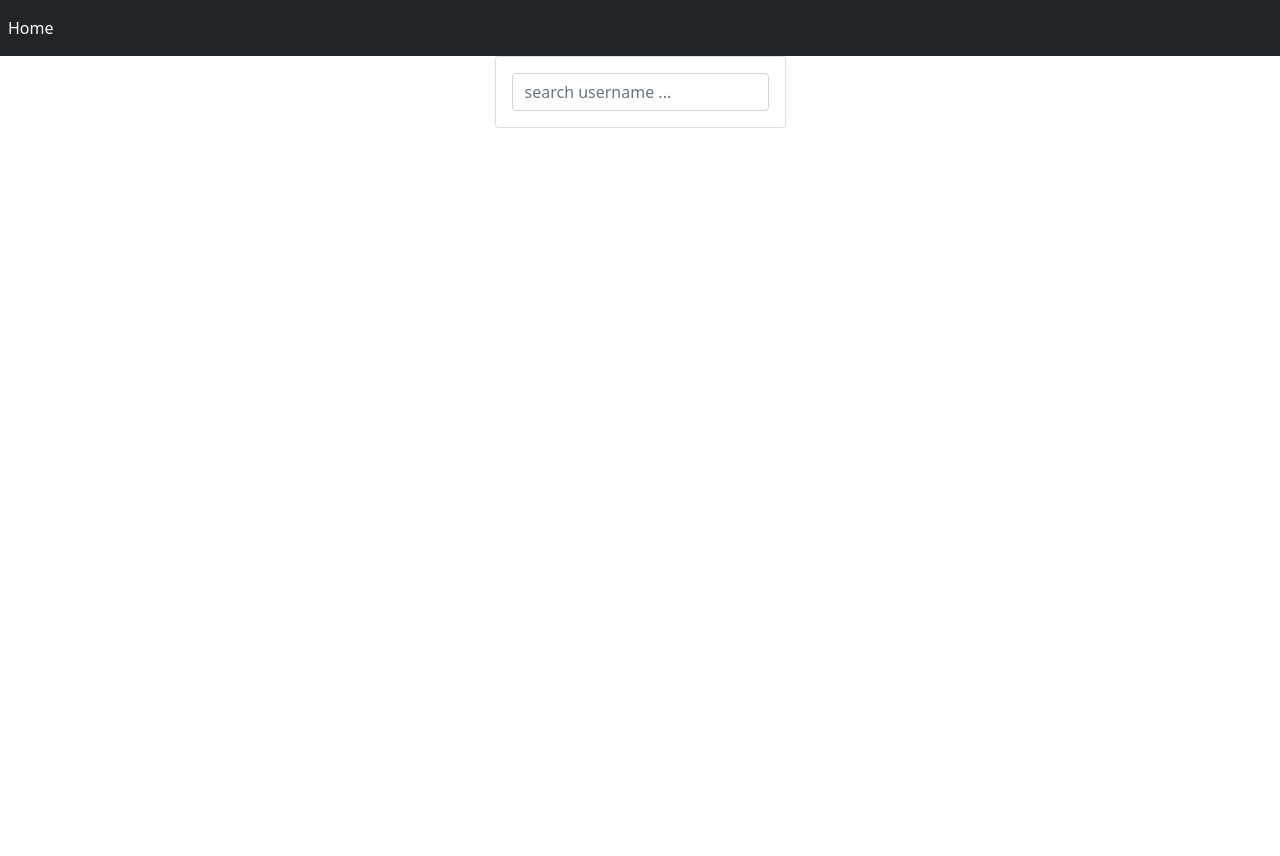
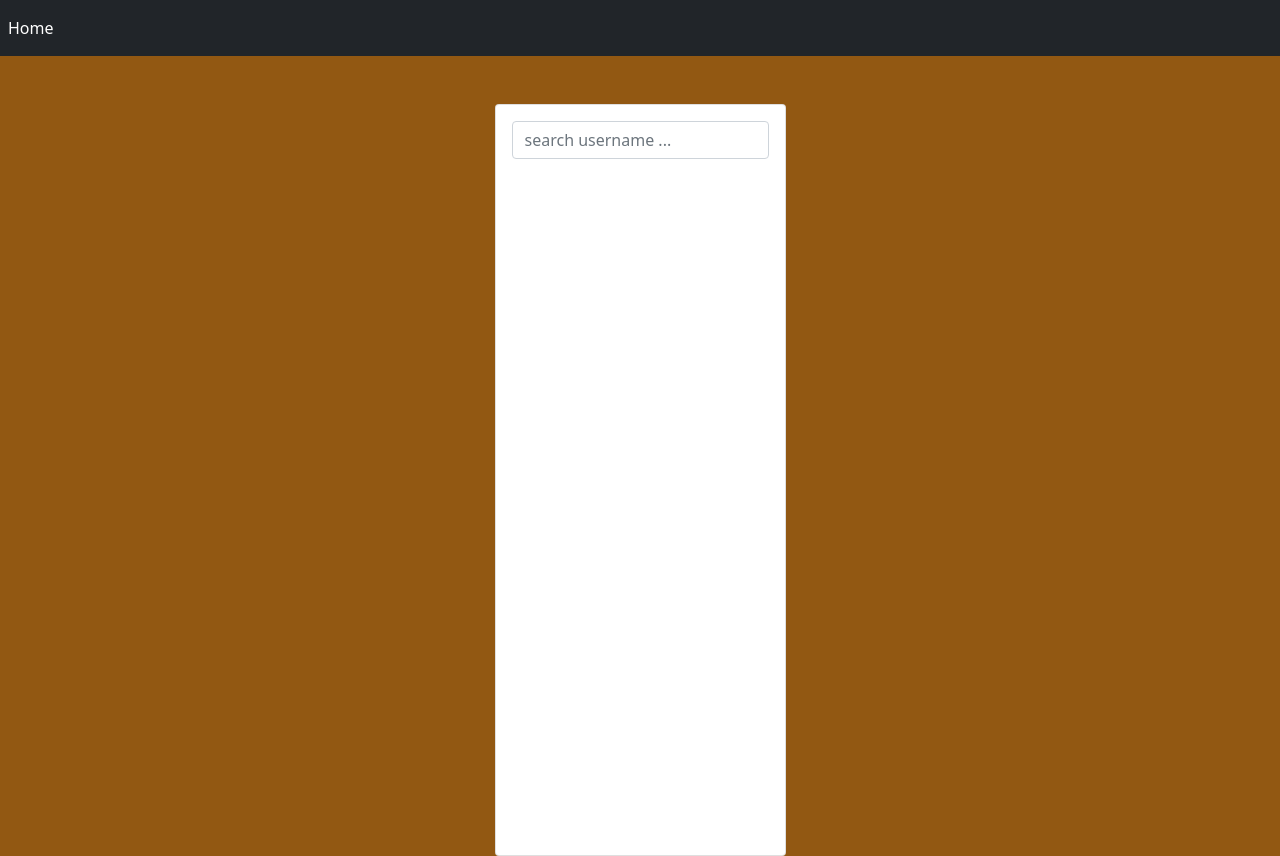
Before and after one commit to BellaObonyo/Github-Search, an Angular app: page /search-user in a window 1280 px wide. Before the commit the page ends 800 px from the top, so only its background shows below. Built offline with nearby package versions, Linux system fonts and the light colour scheme.

Commit message:
added background color

```diff
--- a/src/app/search/search.component.css
+++ b/src/app/search/search.component.css
@@ -0,0 +1,4 @@
+.container-fluid{
+    background-color: rgb(146, 88, 18);
+    height: 100vh;
+}
--- a/src/app/search/search.component.html
+++ b/src/app/search/search.component.html
@@ -1,6 +1,6 @@
 <div class="container-fluid d-flex justify-content-center">
-    <div class="card d-flex justify-content-center">
-        <div class="card-body">
+    <div class="card mt-5 d-flex justify-content-center">
+        <div class="card-body ">
             <form (ngSubmit)='search($event)' #userForm='ngForm'>
                 <input placeholder="search username ..." class="form-control" name ="searchTerm" [(ngModel)]="searchTerm" (keyup)="search($event)">
             </form>
```
